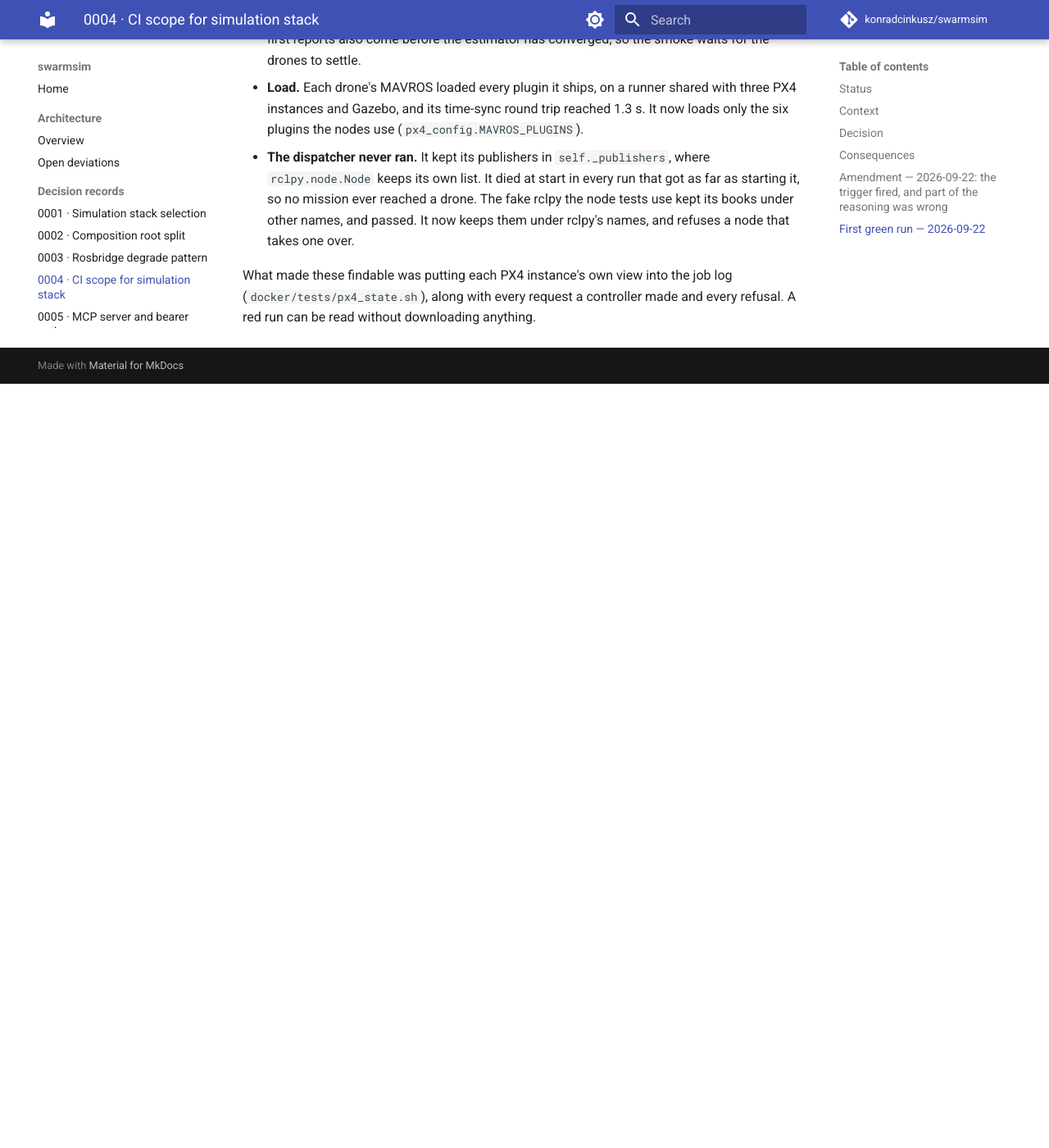
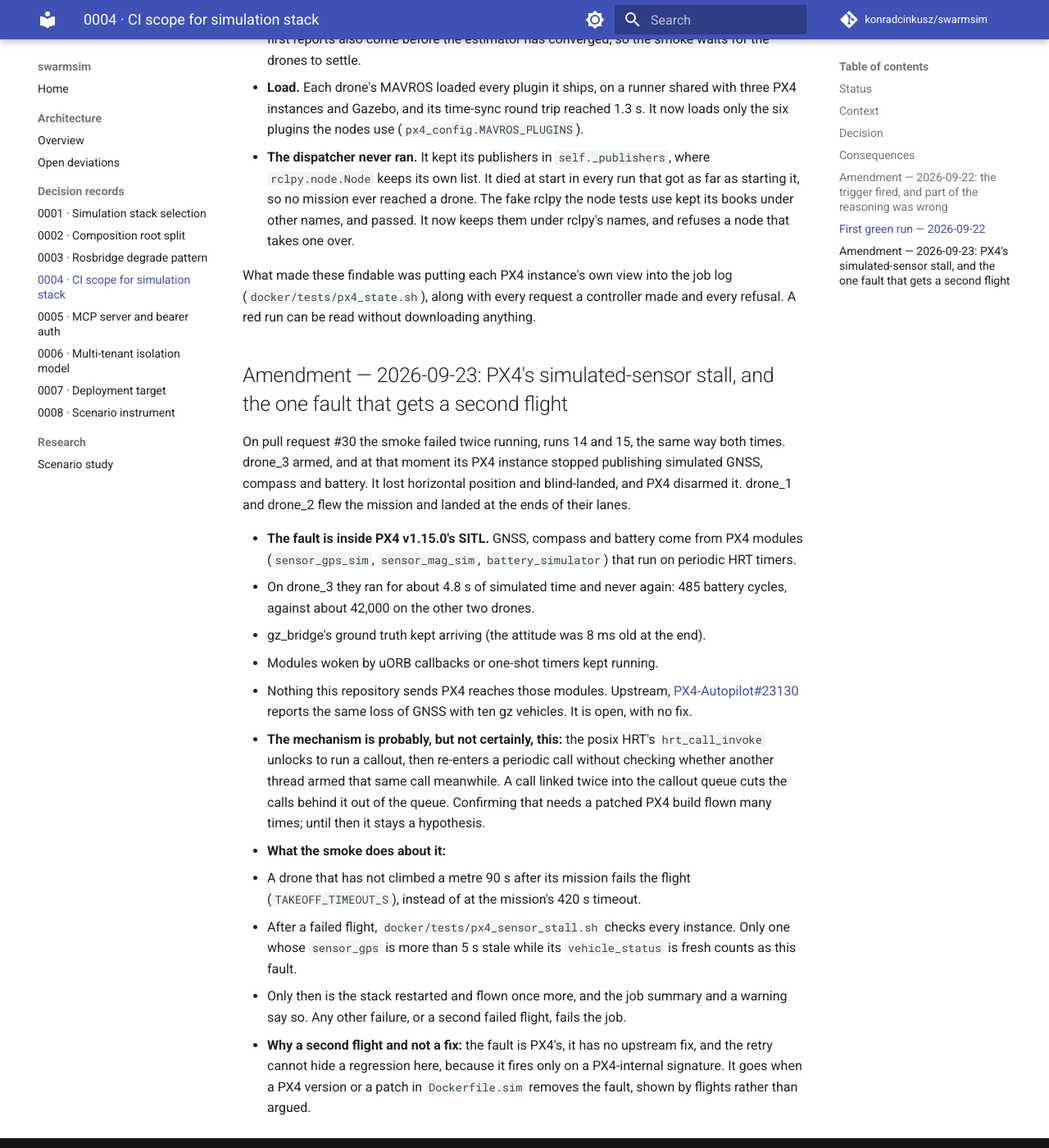
Before and after one commit to konradcinkusz/swarmsim, an MkDocs documentation site: the page built from docs/adr/0004-ci-scope-for-simulation-stack.md, in a window 1280 px wide and 1400 px high, scrolled down 2506 px. Shown: the whole window at 82% size. Built offline with MkDocs 1.6.1 and Material for MkDocs 9.7.7, drawn with Linux system fonts in a browser that asks for light colours; comment, search, counter and statistics services are not loaded; before the commit the page ends 2974 px from its top, so only the background shows below that.

Commit message:
Give PX4's simulated-sensor stall, and only that, a second flight
SITL runs 14 and 15 on this PR failed identically: drone_3's PX4 stopped
publishing simulated GNSS, compass and battery at arming.
- Its perf counters: battery_simulator 485 cycles, sensor_mag_sim 243,
  sensor_gps_sim 38. The other two drones ran about 42,000 battery cycles.
- gz_bridge's ground truth kept arriving, and modules woken by callbacks
  or one-shot timers kept running.
- These three modules are PX4's periodic-timer simulation modules; nothing
  the ROS side sends reaches them.
- PX4-Autopilot#23130 reports the same GNSS loss with ten gz vehicles. It is
  open, with no fix.
- The likely mechanism, unconfirmed: hrt_call_invoke re-enters a periodic
  call after running its callout unlocked, without checking whether
  another thread armed the same call meanwhile.

The smoke now:
- fails a flight once a drone has not climbed 1 m within 90 s of its
  mission (TAKEOFF_TIMEOUT_S), instead of at the 420 s timeout;
- after a failed flight, runs docker/tests/px4_sensor_stall.sh, which names
  every instance whose sensor_gps is over 5 s stale while its
  vehicle_status is fresh;
- only then restarts the stack, keeping the first flight's logs, and flies
  once more, saying so in a warning and the job summary;
- ends in a Verdict step. Any other failure, or a second failed flight,
  fails the job.

ADR-0004 records the fault, the evidence, the hypothesis and what removes
the retry: a PX4 version or patch shown by flights to fix it. CLAUDE.md
tells the next reader what a "stalled drone_N" line means. CI shellchecks
the new script.

Co-Authored-By: Claude Opus 5.5 <noreply@anthropic.com>
Claude-Session: https://claude.ai/code/session_019TAejvqivuegjpWtBb7RUp

```diff
--- a/docs/adr/0004-ci-scope-for-simulation-stack.md
+++ b/docs/adr/0004-ci-scope-for-simulation-stack.md
@@ -104,3 +104,38 @@ Getting there found, run by run, what no test below this layer could have seen:
 What made these findable was putting each PX4 instance's own view into the job log
 (`docker/tests/px4_state.sh`), along with every request a controller made and every
 refusal. A red run can be read without downloading anything.
+
+## Amendment — 2026-09-23: PX4's simulated-sensor stall, and the one fault that gets a second flight
+
+On pull request #30 the smoke failed twice running, runs 14 and 15, the same way both
+times. drone_3 armed, and at that moment its PX4 instance stopped publishing simulated
+GNSS, compass and battery. It lost horizontal position and blind-landed, and PX4 disarmed
+it. drone_1 and drone_2 flew the mission and landed at the ends of their lanes.
+
+- **The fault is inside PX4 v1.15.0's SITL.** GNSS, compass and battery come from PX4
+  modules (`sensor_gps_sim`, `sensor_mag_sim`, `battery_simulator`) that run on
+  periodic HRT timers.
+  - On drone_3 they ran for about 4.8 s of simulated time and never again: 485 battery
+    cycles, against about 42,000 on the other two drones.
+  - gz_bridge's ground truth kept arriving (the attitude was 8 ms old at the end).
+  - Modules woken by uORB callbacks or one-shot timers kept running.
+  - Nothing this repository sends PX4 reaches those modules. Upstream,
+    [PX4-Autopilot#23130](https://github.com/PX4/PX4-Autopilot/issues/23130) reports the
+    same loss of GNSS with ten gz vehicles. It is open, with no fix.
+- **The mechanism is probably, but not certainly, this:** the posix HRT's `hrt_call_invoke`
+  unlocks to run a callout, then re-enters a periodic call without checking whether
+  another thread armed that same call meanwhile. A call linked twice into the callout
+  queue cuts the calls behind it out of the queue. Confirming that needs a patched PX4
+  build flown many times; until then it stays a hypothesis.
+- **What the smoke does about it:**
+  - A drone that has not climbed a metre 90 s after its mission fails the flight
+    (`TAKEOFF_TIMEOUT_S`), instead of at the mission's 420 s timeout.
+  - After a failed flight, `docker/tests/px4_sensor_stall.sh` checks every instance.
+    Only one whose `sensor_gps` is more than 5 s stale while its `vehicle_status` is
+    fresh counts as this fault.
+  - Only then is the stack restarted and flown once more, and the job summary and a
+    warning say so. Any other failure, or a second failed flight, fails the job.
+- **Why a second flight and not a fix:** the fault is PX4's, it has no upstream fix, and
+  the retry cannot hide a regression here, because it fires only on a PX4-internal
+  signature. It goes when a PX4 version or a patch in `Dockerfile.sim` removes the fault,
+  shown by flights rather than argued.
```
Also changed, not shown: CLAUDE.md (+3 -1 lines), 4 other files.
